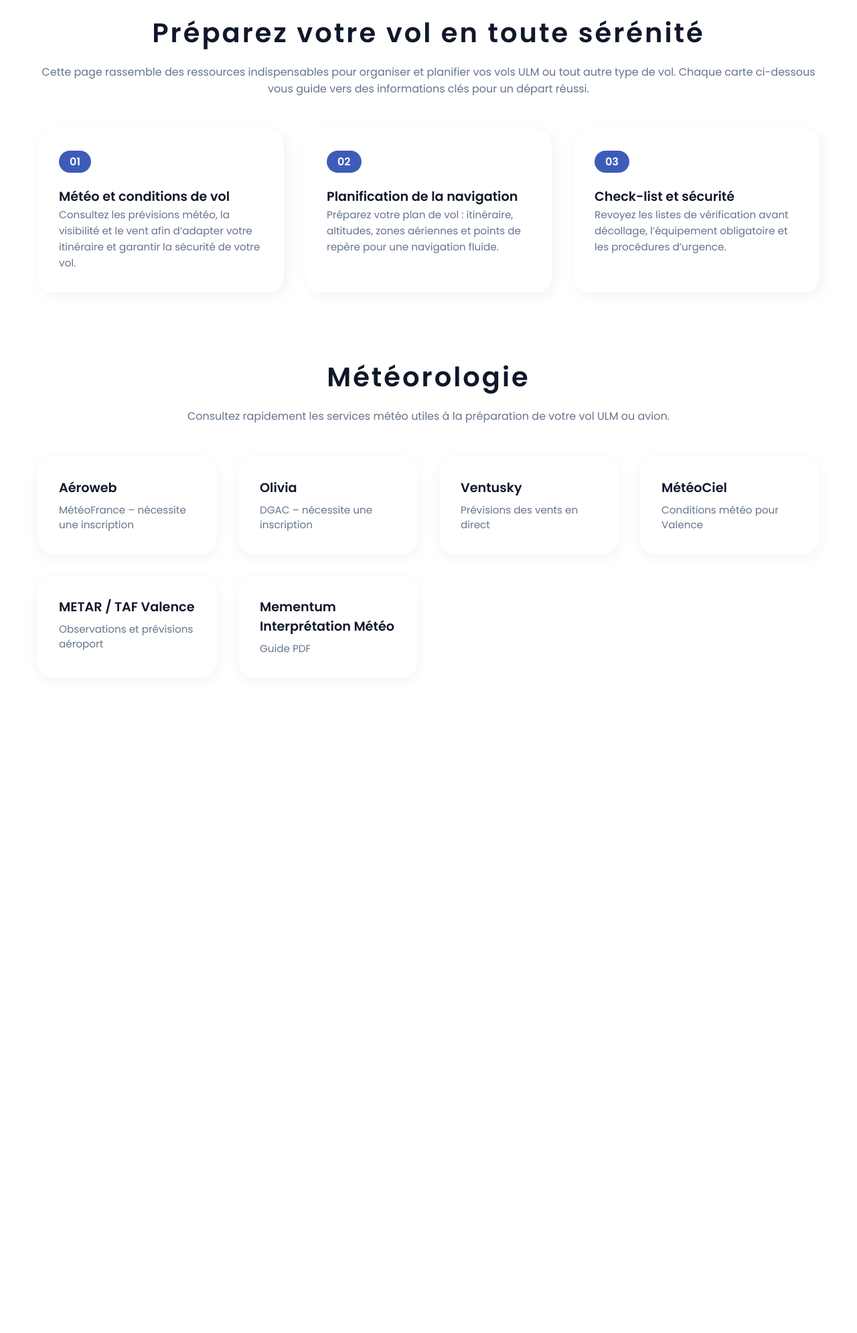
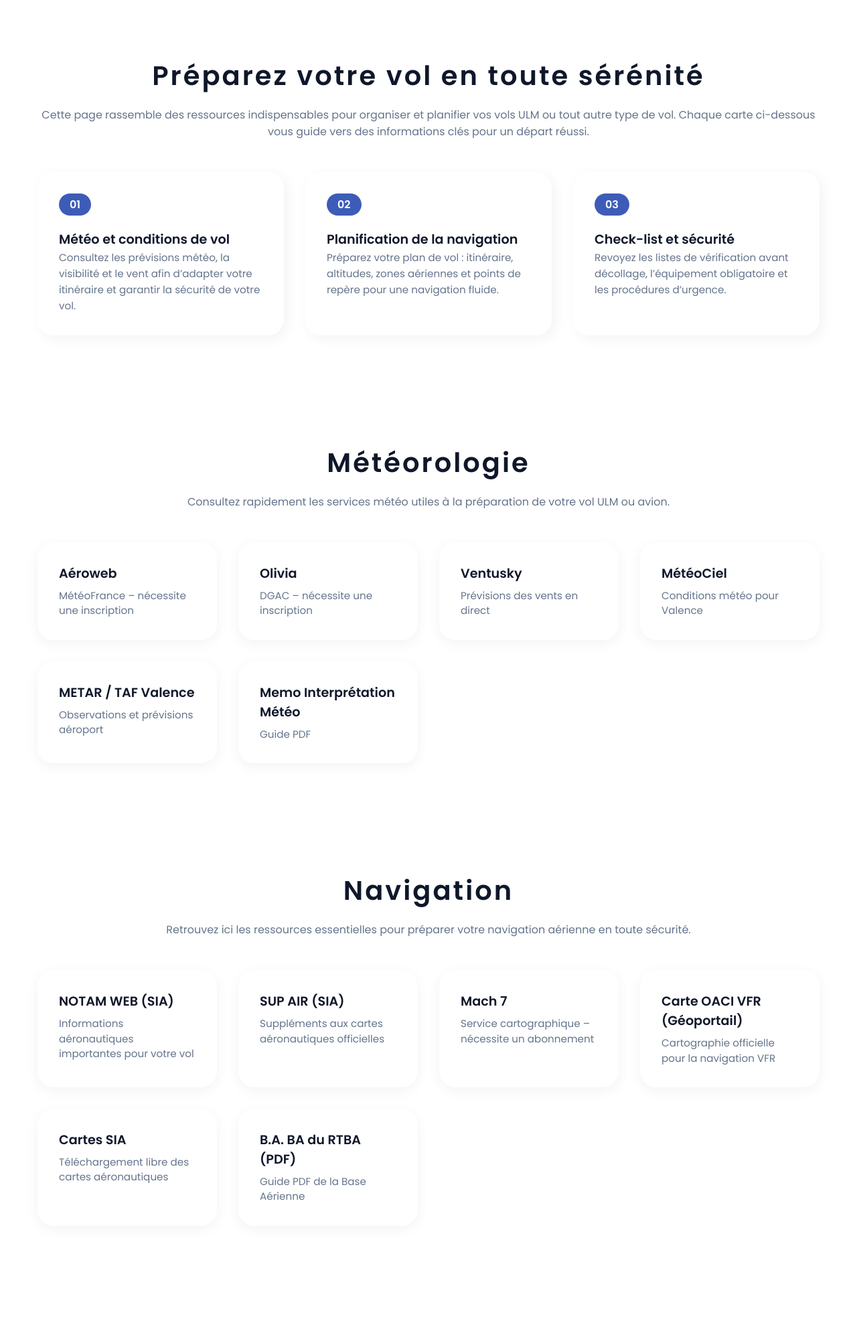
Before and after one commit to C0ulday/ULMASSO, a Django app: page /navigation in a window 1280 px wide. Shown: the part 77-2068 px from the top of the page at 67% size. Before the commit the page ends 1052 px from the top, so only its background shows below. Run offline with Django 4.2, Linux system fonts and the light colour scheme; some libraries are stand-ins or nearby versions.

Commit message:
update navigation

```diff
--- a/Internet/static/css/navigation.css
+++ b/Internet/static/css/navigation.css
@@ -42,7 +42,7 @@ body {
 ============================ */
 .etapes-container {
   max-width: var(--max-width);
-  margin: 6rem auto;
+  margin: 10rem auto;
   padding: 0 1rem;
   text-align: center;
 }
@@ -166,6 +166,84 @@ body {
   color: var(--text-light);
   line-height: 1.4rem;
 }
+/* ============================
+   SECTION NAVIGATION
+============================ */
+#navigation {
+  max-width: var(--max-width);
+  margin: 10rem auto;
+  padding: 0 1rem;
+  text-align: center;
+}
+
+#navigation .etapes-title {
+  font-size: 2.5rem;
+  font-weight: 600;
+  color: var(--text-dark);
+  margin-bottom: 1rem;
+  letter-spacing: 3px;
+}
+
+#navigation .description {
+  font-size: 1rem;
+  color: var(--text-light);
+  margin-bottom: 3rem;
+}
+
+#navigation .link-grid {
+  display: grid;
+  grid-template-columns: repeat(auto-fit, minmax(250px, 1fr));
+  gap: 2rem;
+}
+
+#navigation .link-card {
+  display: block;
+  padding: 2rem;
+  background-color: var(--white);
+  border-radius: 1.5rem;
+  box-shadow: 0 5px 20px rgba(0, 0, 0, 0.05);
+  text-align: left;
+  text-decoration: none;
+  color: inherit;
+  position: relative;
+  overflow: hidden;
+  transition: transform 0.4s ease, box-shadow 0.4s ease;
+}
+
+#navigation .link-card::before {
+  content: "";
+  position: absolute;
+  top: 0;
+  left: -100%;
+  width: 100%;
+  height: 100%;
+  background: linear-gradient(120deg, rgba(61,92,184,0.15), rgba(51,76,153,0.15));
+  transition: left 0.4s ease;
+}
+
+#navigation .link-card:hover::before {
+  left: 0;
+}
+
+#navigation .link-card:hover {
+  transform: translateY(-5px) scale(1.02);
+  box-shadow: 0 10px 25px rgba(0, 0, 0, 0.1);
+}
+
+#navigation .link-card h2 {
+  font-size: 1.2rem;
+  font-weight: 600;
+  color: var(--text-dark);
+  margin-bottom: 0.5rem;
+}
+
+#navigation .link-card p {
+  font-size: 0.95rem;
+  color: var(--text-light);
+  line-height: 1.4rem;
+}
+
+
 
 /* ============================
    Responsive
@@ -184,3 +262,21 @@ body {
     font-size: 2rem;
   }
 }
+
+/* ============================
+   Responsive Navigation
+============================ */
+@media (max-width: 992px) {
+  #navigation .link-grid {
+    grid-template-columns: repeat(2, 1fr);
+  }
+}
+
+@media (max-width: 768px) {
+  #navigation .link-grid {
+    grid-template-columns: 1fr;
+  }
+  #navigation .etapes-title {
+    font-size: 2rem;
+  }
+}
--- a/Internet/templates/navigation.html
+++ b/Internet/templates/navigation.html
@@ -47,7 +47,7 @@
       Consultez rapidement les services météo utiles à la préparation de votre vol ULM ou avion.
     </p>
     <div class="link-grid">
-      <a href="https://aeroweb.meteo.fr/" target="_blank" rel="noopener noreferrer" class="link-card">
+      <a href="https://aviation.meteo.fr/login.php" target="_blank" rel="noopener noreferrer" class="link-card">
         <h2>Aéroweb</h2>
         <p>MétéoFrance – nécessite une inscription</p>
       </a>
@@ -63,16 +63,50 @@
         <h2>MétéoCiel</h2>
         <p>Conditions météo pour Valence</p>
       </a>
-      <a href="https://aviationweather.gov/metar/data?ids=LFLU" target="_blank" rel="noopener noreferrer" class="link-card">
+      <a href="https://fr.allmetsat.com/metar-taf/france.php?icao=LFLU" target="_blank" rel="noopener noreferrer" class="link-card">
         <h2>METAR / TAF Valence</h2>
         <p>Observations et prévisions aéroport</p>
       </a>
-      <a href="{% static 'docs/mementum_meteo.pdf' %}" target="_blank" rel="noopener noreferrer" class="link-card">
-        <h2>Mementum Interprétation Météo</h2>
+      <a href="{% static 'res/memo_meteo.pdf' %}" target="_blank" rel="noopener noreferrer" class="link-card">
+        <h2>Memo Interprétation Météo</h2>
         <p>Guide PDF</p>
       </a>
     </div>
   </section>
+  <!-- Section Navigation -->
+<section class="etapes-container" id="navigation">
+  <h1 class="etapes-title">Navigation</h1>
+  <p class="description">
+    Retrouvez ici les ressources essentielles pour préparer votre navigation aérienne en toute sécurité.
+  </p>
+  <div class="link-grid">
+    <a href="https://www.sia.aviation-civile.gouv.fr/" target="_blank" rel="noopener noreferrer" class="link-card">
+      <h2>NOTAM WEB (SIA)</h2>
+      <p>Informations aéronautiques importantes pour votre vol</p>
+    </a>
+    <a href="https://www.sia.aviation-civile.gouv.fr/" target="_blank" rel="noopener noreferrer" class="link-card">
+      <h2>SUP AIR (SIA)</h2>
+      <p>Suppléments aux cartes aéronautiques officielles</p>
+    </a>
+    <a href="https://www.mach7.ca/" target="_blank" rel="noopener noreferrer" class="link-card">
+      <h2>Mach 7</h2>
+      <p>Service cartographique – nécessite un abonnement</p>
+    </a>
+    <a href="https://www.geoportail.gouv.fr/donnees/carte-oaci-vfr" target="_blank" rel="noopener noreferrer" class="link-card">
+      <h2>Carte OACI VFR (Géoportail)</h2>
+      <p>Cartographie officielle pour la navigation VFR</p>
+    </a>
+    <a href="https://www.sia.aviation-civile.gouv.fr/" target="_blank" rel="noopener noreferrer" class="link-card">
+      <h2>Cartes SIA</h2>
+      <p>Téléchargement libre des cartes aéronautiques</p>
+    </a>
+    <a href="{% static 'res/livre_BA.pdf' %}" target="_blank" rel="noopener noreferrer" class="link-card">
+      <h2>B.A. BA du RTBA (PDF)</h2>
+      <p>Guide PDF de la Base Aérienne</p>
+    </a>
+  </div>
+</section>
+
 {% endblock %}
 
 {% block extra_js %}
```
Also changed, not shown: 3 other files.
